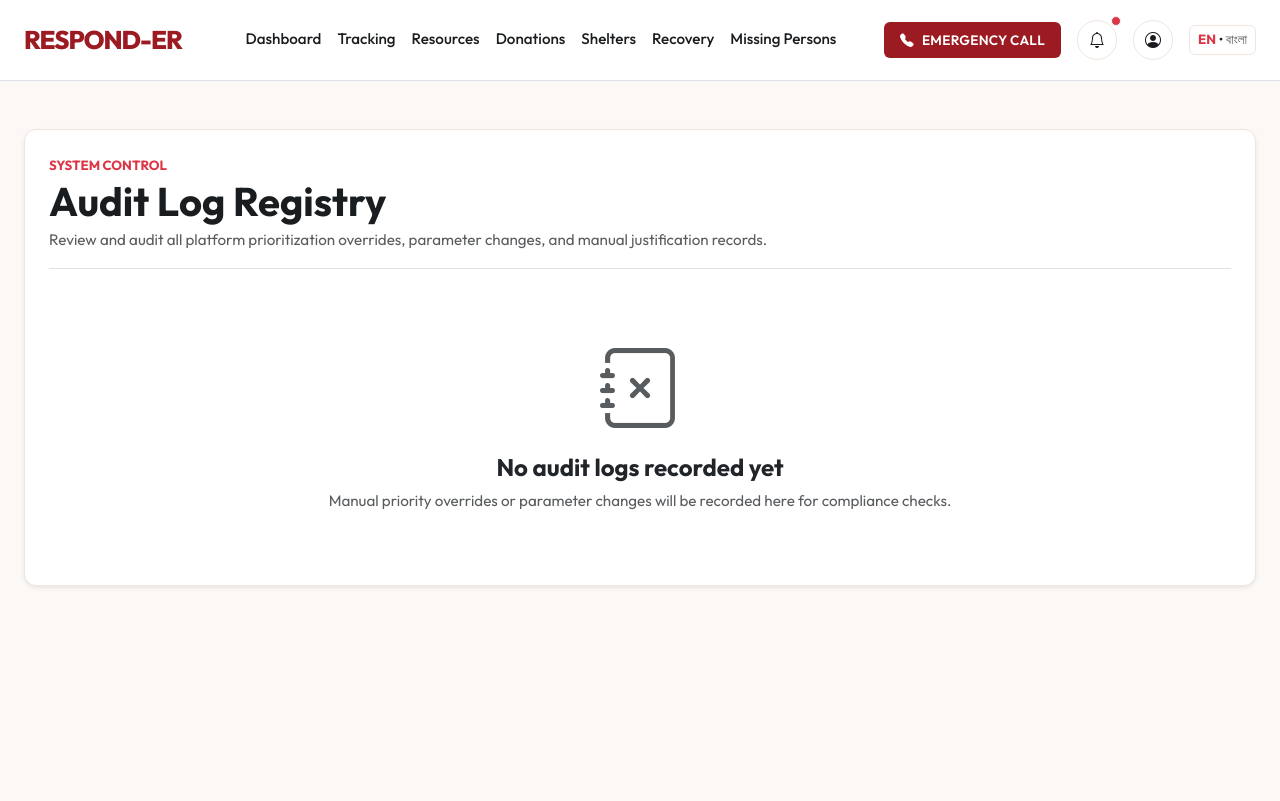
After one commit to sam399/ACDIP, a FastAPI app: template app/templates/audit_logs.html in a window 1280 px wide. The commit adds this page. Run offline with FastAPI, Linux system fonts and the light colour scheme; the template is opened without the code that fills it, so the values that code supplies are empty; parts of the project's set-up code (start-up, migrations or seed data) failed here and were passed over; some libraries are stand-ins or nearby versions.

Commit message:
Implement System Audit Logs page to track priority override audit history

```diff
--- /dev/null
+++ b/app/templates/audit_logs.html
@@ -0,0 +1,82 @@
+{% extends "base.html" %}
+
+{% block content %}
+<div class="container-fluid mt-4">
+    <main class="rc-card shadow-sm p-4">
+        <!-- Page Header -->
+        <div class="border-bottom pb-3 mb-4">
+            <span class="text-danger small fw-bold text-uppercase tracking-wider">{{ _("System Control") }}</span>
+            <h1 class="fw-bold mb-1">{{ _("Audit Log Registry") }}</h1>
+            <p class="text-muted mb-0">{{ _("Review and audit all platform prioritization overrides, parameter changes, and manual justification records.") }}</p>
+        </div>
+
+        <!-- Audit Logs Container -->
+        <div class="row">
+            <div class="col-12">
+                <div class="card border-0 bg-transparent">
+                    <div class="card-body p-0">
+                        {% if overrides %}
+                        <div class="timeline-container">
+                            {% for log in overrides %}
+                            <div class="timeline-item border border-start-0 border-end-0 border-top-0 border-bottom pb-4 mb-4">
+                                <div class="d-flex justify-content-between align-items-start flex-wrap gap-2">
+                                    <div>
+                                        <h5 class="fw-bold mb-1">
+                                            <i class="bi bi-shield-fill-exclamation text-danger"></i>
+                                            {% if log.request %}
+                                            {{ _("Manual Override:") }} {{ log.request.title }}
+                                            <span class="text-muted small">({{ _("Request") }} #{{ log.request.id }})</span>
+                                            {% else %}
+                                            {{ _("Manual Override: Deleted Request") }}
+                                            <span class="text-muted small">({{ _("Request") }} #{{ log.request_id }})</span>
+                                            {% endif %}
+                                        </h5>
+
+                                        <!-- Metadata details -->
+                                        <div class="d-flex align-items-center gap-3 text-muted small mt-1 font-monospace" style="font-size: 0.8rem;">
+                                            <span class="d-flex align-items-center gap-1">
+                                                <i class="bi bi-clock"></i> {{ log.created_at.strftime('%Y-%m-%d %H:%M:%S') }}
+                                            </span>
+                                            {% if log.request %}
+                                            <span class="d-flex align-items-center gap-1">
+                                                <i class="bi bi-geo-alt"></i> {{ log.request.location }}
+                                            </span>
+                                            {% endif %}
+                                        </div>
+                                    </div>
+
+                                    <!-- Priority Shift Indicators -->
+                                    <div class="d-flex align-items-center gap-2">
+                                        <span class="badge bg-secondary-subtle text-secondary font-monospace" style="font-size: 0.7rem;">
+                                            {{ log.previous_priority or _("Medium") }}
+                                        </span>
+                                        <i class="bi bi-arrow-right text-muted"></i>
+                                        <span class="badge {% if log.new_priority == 'Critical' %}bg-danger{% elif log.new_priority == 'High' %}bg-warning text-dark{% else %}bg-info text-dark{% endif %} font-monospace" style="font-size: 0.7rem;">
+                                            {{ log.new_priority }}
+                                        </span>
+                                    </div>
+                                </div>
+
+                                <!-- Justification content panel -->
+                                <div class="mt-3 p-3 rounded bg-light border border-light-subtle">
+                                    <strong class="d-block text-dark small mb-1">{{ _("Manual Justification:") }}</strong>
+                                    <p class="mb-0 text-muted italic" style="font-style: italic;">"{{ log.justification }}"</p>
+                                </div>
+                            </div>
+                            {% endfor %}
+                        </div>
+                        {% else %}
+                        <!-- Fallback empty view -->
+                        <div class="text-center py-5">
+                            <div class="display-1 text-muted mb-3"><i class="bi bi-journal-x"></i></div>
+                            <h4 class="fw-bold">{{ _("No audit logs recorded yet") }}</h4>
+                            <p class="text-muted mb-0">{{ _("Manual priority overrides or parameter changes will be recorded here for compliance checks.") }}</p>
+                        </div>
+                        {% endif %}
+                    </div>
+                </div>
+            </div>
+        </div>
+    </main>
+</div>
+{% endblock %}
--- a/app/templates/components/sidebar.html
+++ b/app/templates/components/sidebar.html
@@ -48,7 +48,7 @@
                 </a>
             </li>
             <li>
-                <a href="#" class="sidebar-menu-item">
+                <a href="/audit-logs" class="sidebar-menu-item {% if current_tab == 'audit-logs' %}active{% endif %}">
                     <i class="bi bi-journal-text"></i>
                     <span>{{ _("Audit Logs") }}</span>
                 </a>
```
Also changed, not shown: app/routers/settings_support.py (+22 -0 lines), tests/test_new_module3.py (+6 -0 lines).
